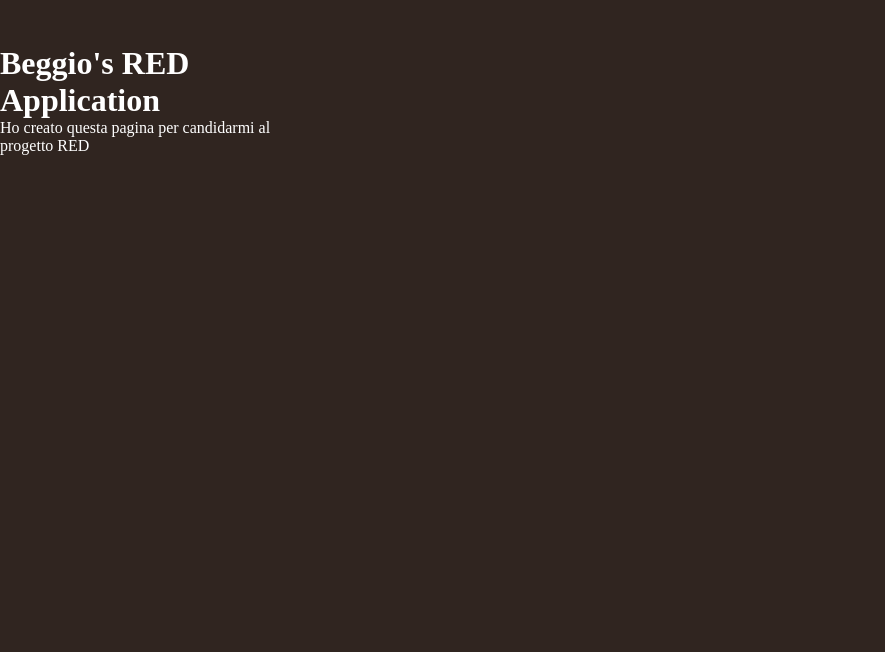
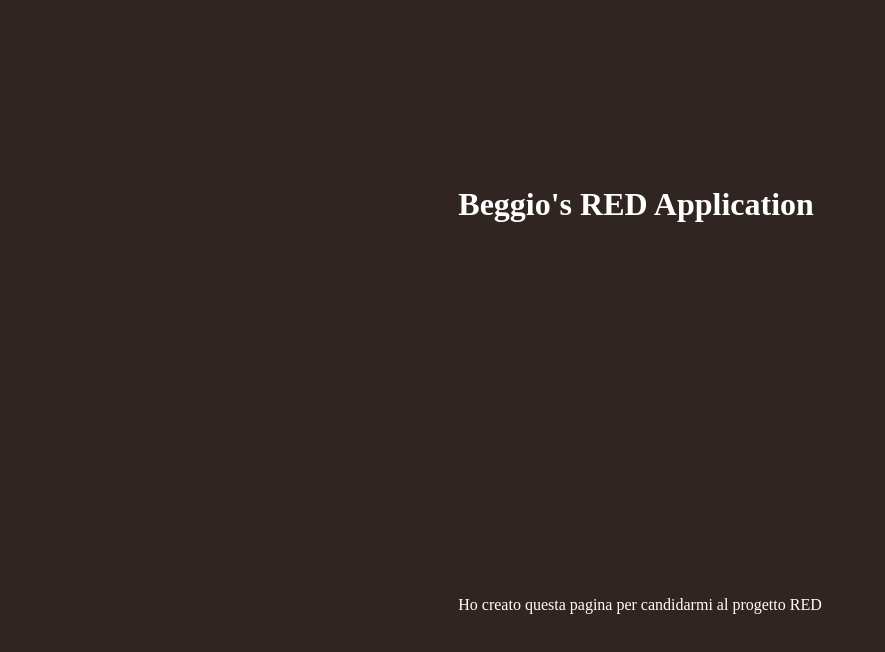
Before and after one commit to andreabeggio/andreabeggio.github.io, a plain HTML site: page index.html in a window 1280 px wide. Shown: the whole page, without its empty margins (0-885 px from the left). Drawn offline with Linux system fonts and the light colour scheme.

Commit message:
Update style.css

```diff
--- a/style.css
+++ b/style.css
@@ -8,8 +8,8 @@
 
 html, body {
 
-  height:50%;
-  width:50%;
+  height:100%;
+  width:100%;
 
 }
 
@@ -18,6 +18,7 @@ body {
   align-content:space-around;
   background-color:#302520;
   color:#ffffff;
+  display:grid;
   justify-content:center;
 
 }
```
